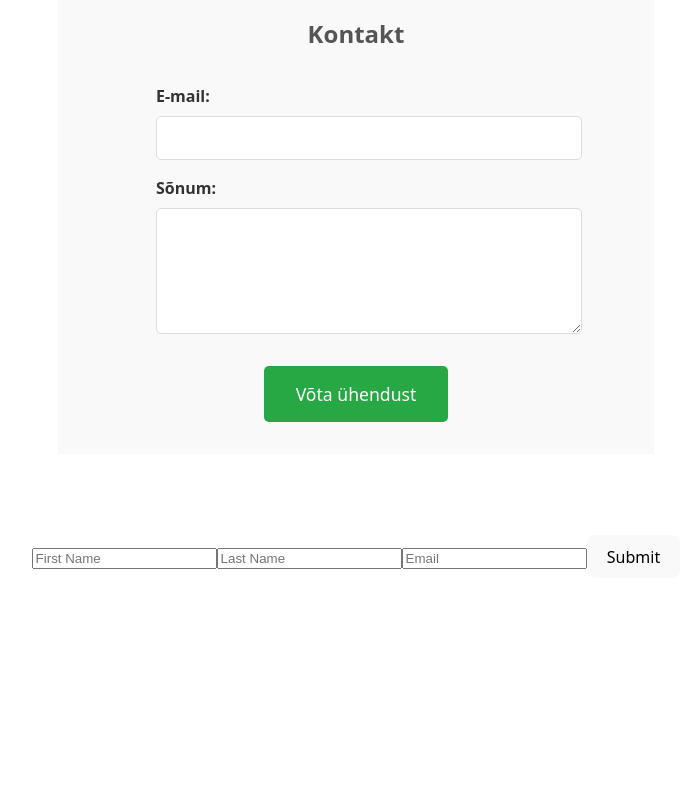
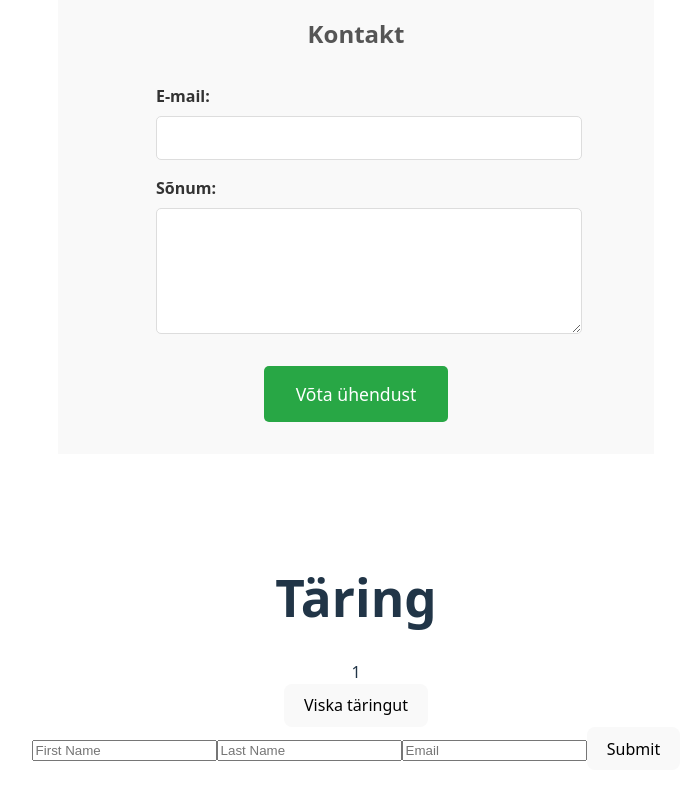
Before and after one commit to HenryPajuri/rakenduste-programmeerimine-2025, a React (Vite) app in the folder my-app/: page / in a window 1280 px wide. Shown: the part 669-1469 px from the top of the page, without its empty margins (284-975 px from the left). Before the commit the page ends 1279 px from the top, so only its background shows below. Built offline with nearby package versions, Linux system fonts and the light colour scheme.

Commit message:
feat(dice): add dice component
Add button for user to roll 1d6 dice

```diff
--- a/my-app/src/App.tsx
+++ b/my-app/src/App.tsx
@@ -4,6 +4,7 @@ import EventListener from "./components/EventListener"
 import Ref from "./components/Ref"
 import Form from "./components/Form"
 import Profile from "./components/Profile"
+import Dice from "./components/Dice"
 
 function App() {
   const [show, setShow] = useState<boolean>(true)
@@ -13,6 +14,7 @@ function App() {
     <>
       <Counter />
       <Profile />
+      <Dice />
       {/*  {show && <EventListener />}
       <button onClick={() => setShow(!show)}>Toggle EventListener</button> */}
       {/* {show ? <Ref /> : <div>No Ref</div>}
--- /dev/null
+++ b/my-app/src/components/Dice.tsx
@@ -0,0 +1,26 @@
+import React, { useState } from "react"
+
+const Dice = () => {
+  const [diceValue, setDiceValue] = useState<number>(1)
+
+  const rollDice = () => {
+    const randomNumber = Math.floor(Math.random() * 6) + 1
+    setDiceValue(randomNumber)
+  }
+
+  return (
+    <div className="dice-container">
+      <div className="dice-content">
+        <h1>Täring</h1>
+        <div className="dice-display">
+          <span className="dice-number">{diceValue}</span>
+        </div>
+        <button onClick={rollDice} className="roll-button">
+          Viska täringut
+        </button>
+      </div>
+    </div>
+  )
+}
+
+export default Dice
```
